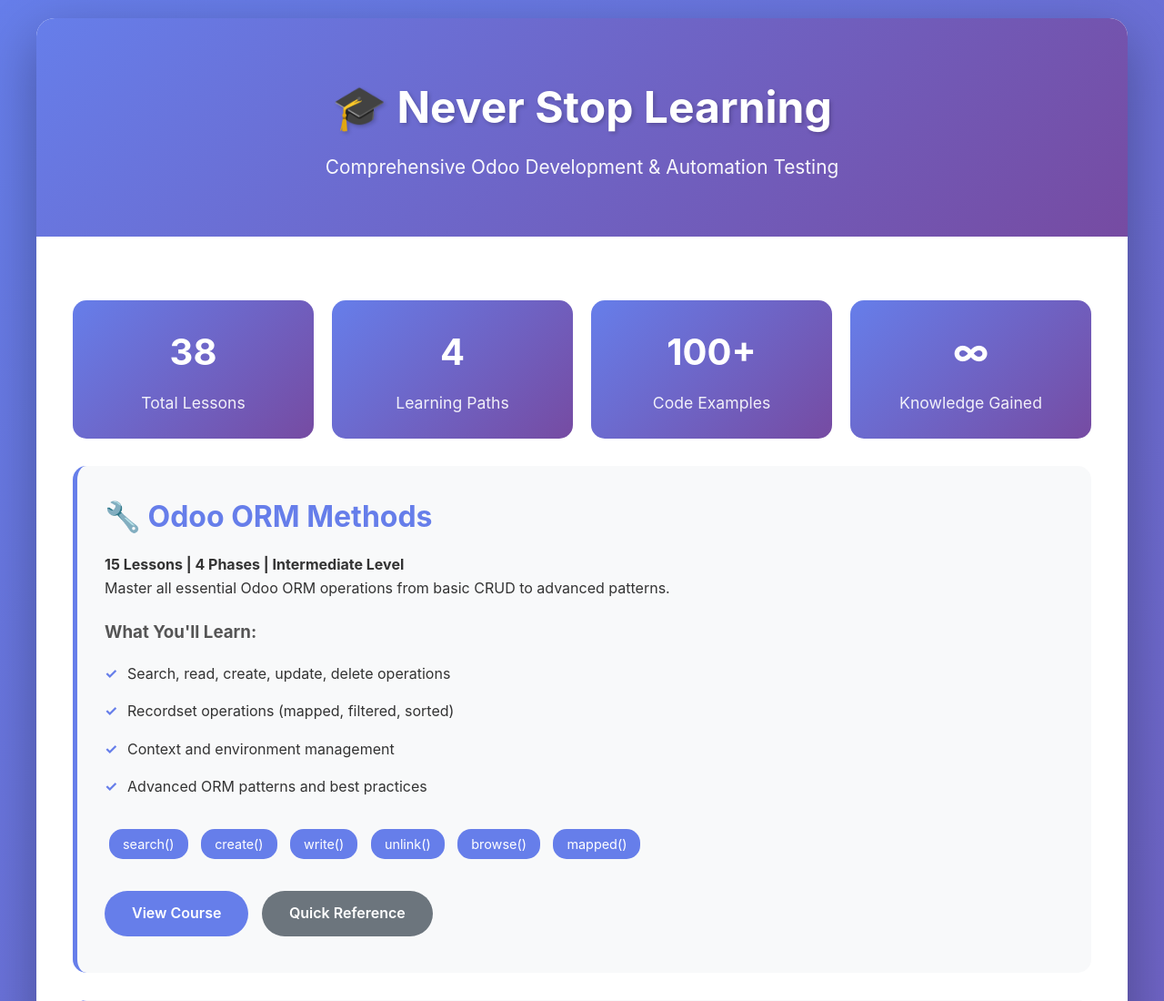
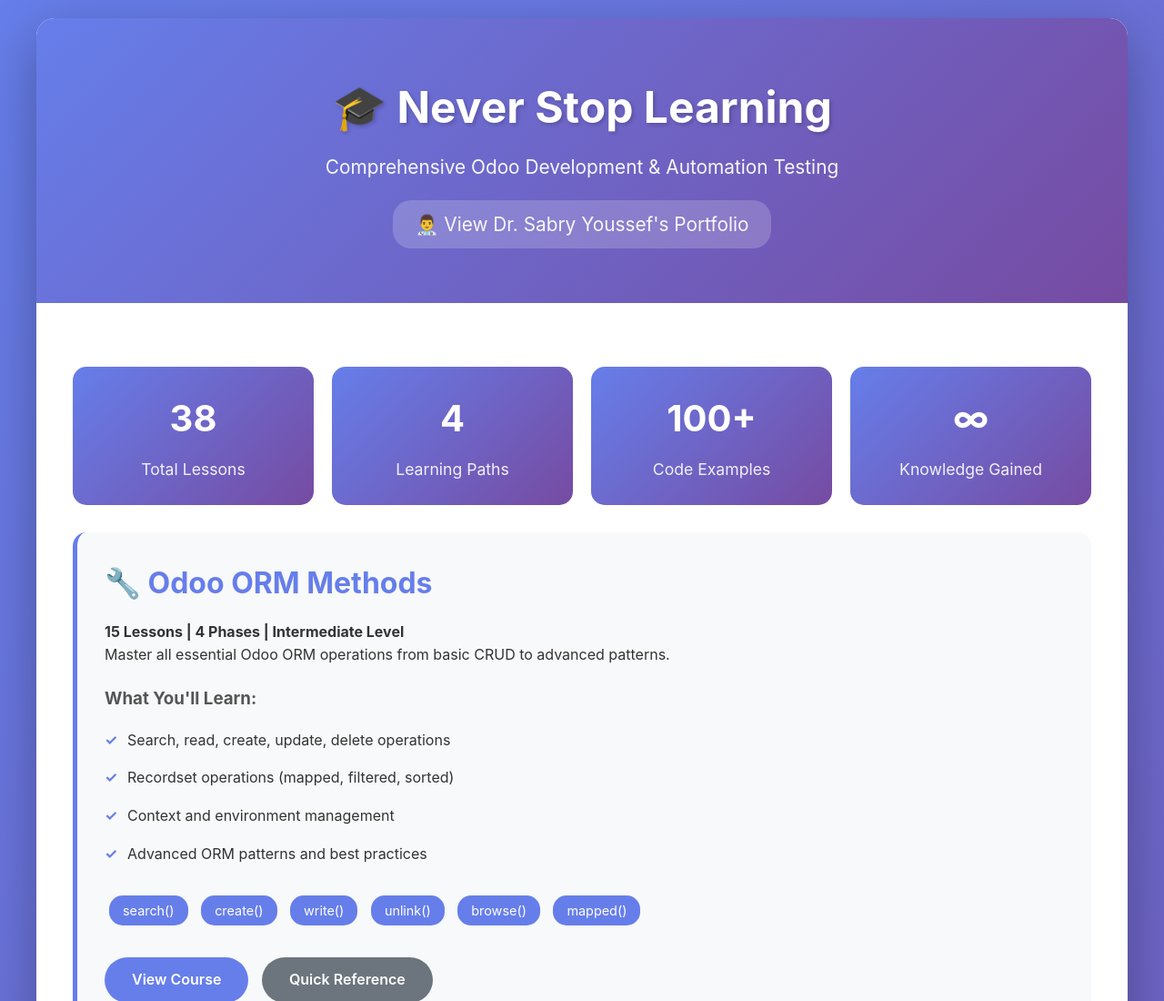
Before and after one commit to sabryyoussef/never_stop_learning, a plain HTML site: page index.html in a window 1280 px wide. Shown: the top 1100 px of the page at 91% size. Drawn offline with Linux system fonts and the light colour scheme.

Commit message:
Add portfolio link to main page header

```diff
--- a/index.html
+++ b/index.html
@@ -184,6 +184,11 @@
         <header>
             <h1>🎓 Never Stop Learning</h1>
             <p>Comprehensive Odoo Development & Automation Testing</p>
+            <p style="margin-top: 20px;">
+                <a href="portfolio.html" style="color: white; text-decoration: none; background: rgba(255,255,255,0.2); padding: 10px 25px; border-radius: 20px; display: inline-block; transition: all 0.3s;">
+                    👨‍⚕️ View Dr. Sabry Youssef's Portfolio
+                </a>
+            </p>
         </header>
 
         <div class="content">
```
